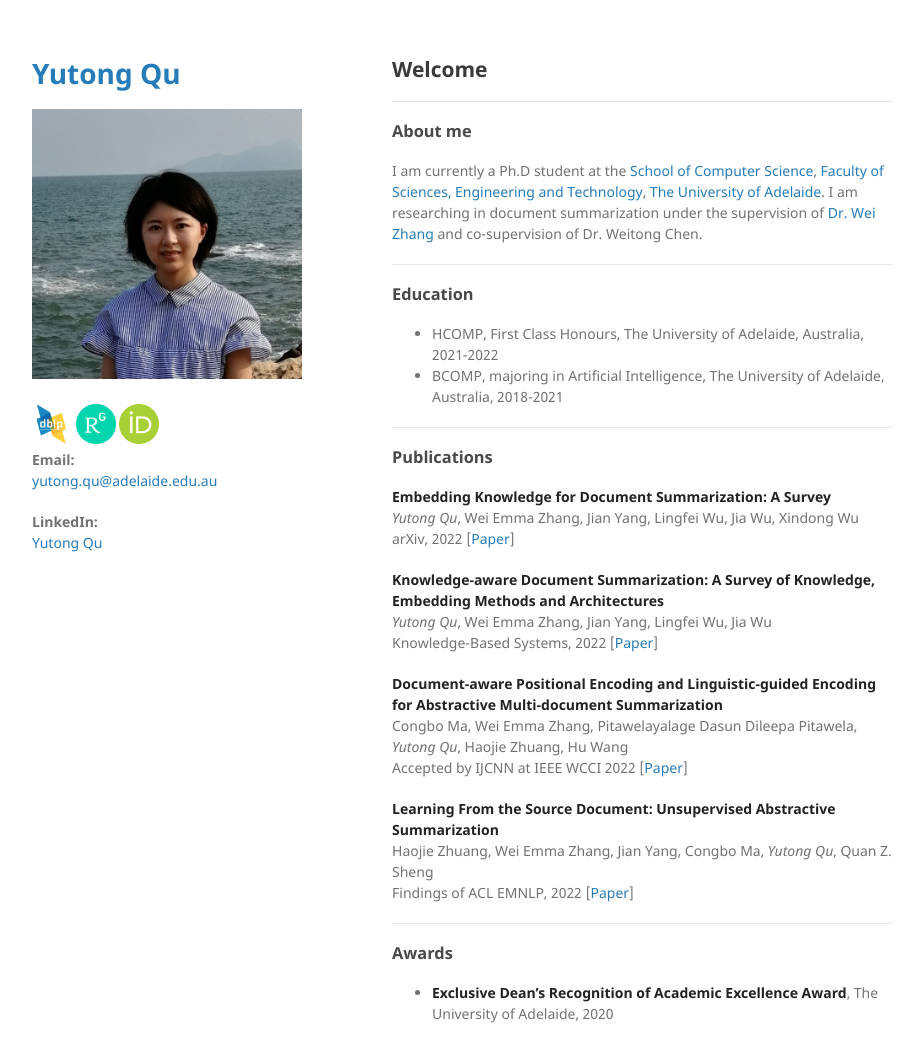
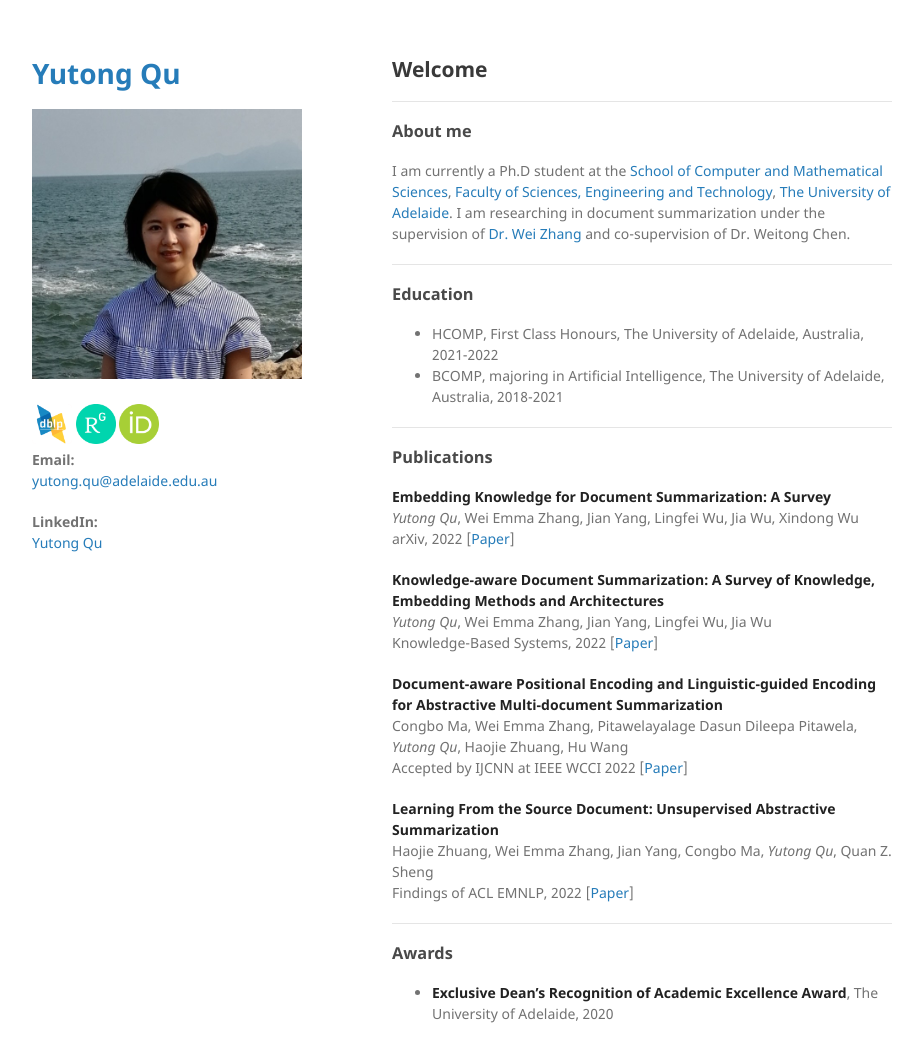
Before and after one commit to yutongqu/yutongqu.github.io, a Jekyll site: the page built from index.md, in a window 1280 px wide and 1094 px high. Shown: the top 1062 px of the window, without its empty margins (178-1101 px from the left). Built offline with Jekyll 4.4.1, drawn with Linux system fonts in a browser that asks for light colours; our own code applies the rules of GitHub Pages for plain Markdown files; the repository's description, which GitHub fills in, is left out.

Commit message:
Update index.md

```diff
--- a/index.md
+++ b/index.md
@@ -4,7 +4,7 @@
 
 ### About me
 
-I am currently a Ph.D student at the [School of Computer Science](https://set.adelaide.edu.au/computer-science/), [Faculty of Sciences, Engineering and Technology](https://set.adelaide.edu.au/), [The University of Adelaide](https://adelaide.edu.au/). I am researching in document summarization under the supervision of [Dr. Wei Zhang](https://weiezhang.github.io/) and co-supervision of Dr. Weitong Chen.
+I am currently a Ph.D student at the [School of Computer and Mathematical Sciences](https://set.adelaide.edu.au/computer-and-mathematical-sciences/), [Faculty of Sciences, Engineering and Technology](https://set.adelaide.edu.au/), [The University of Adelaide](https://adelaide.edu.au/). I am researching in document summarization under the supervision of [Dr. Wei Zhang](https://weiezhang.github.io/) and co-supervision of Dr. Weitong Chen.
 
 
 ---
```
